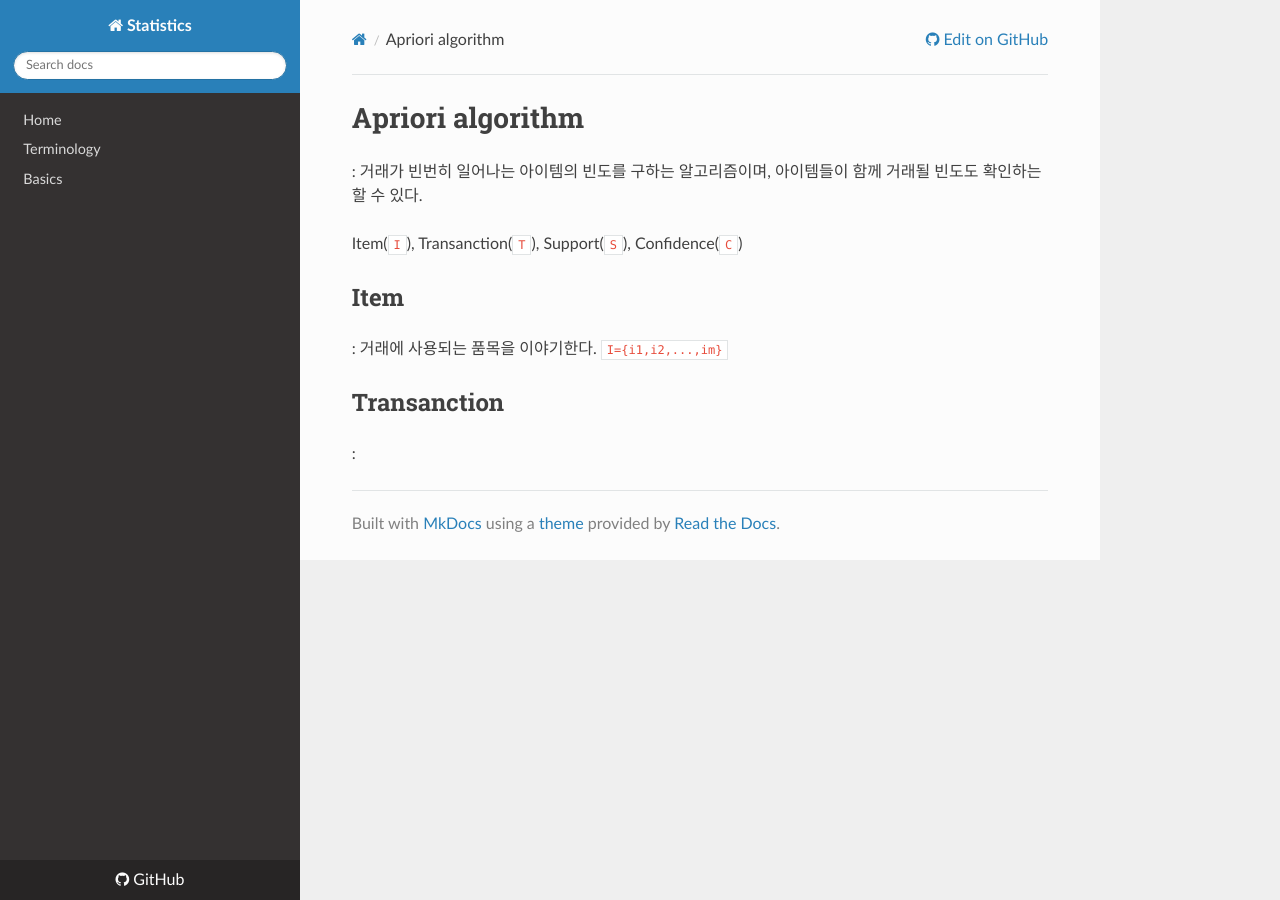
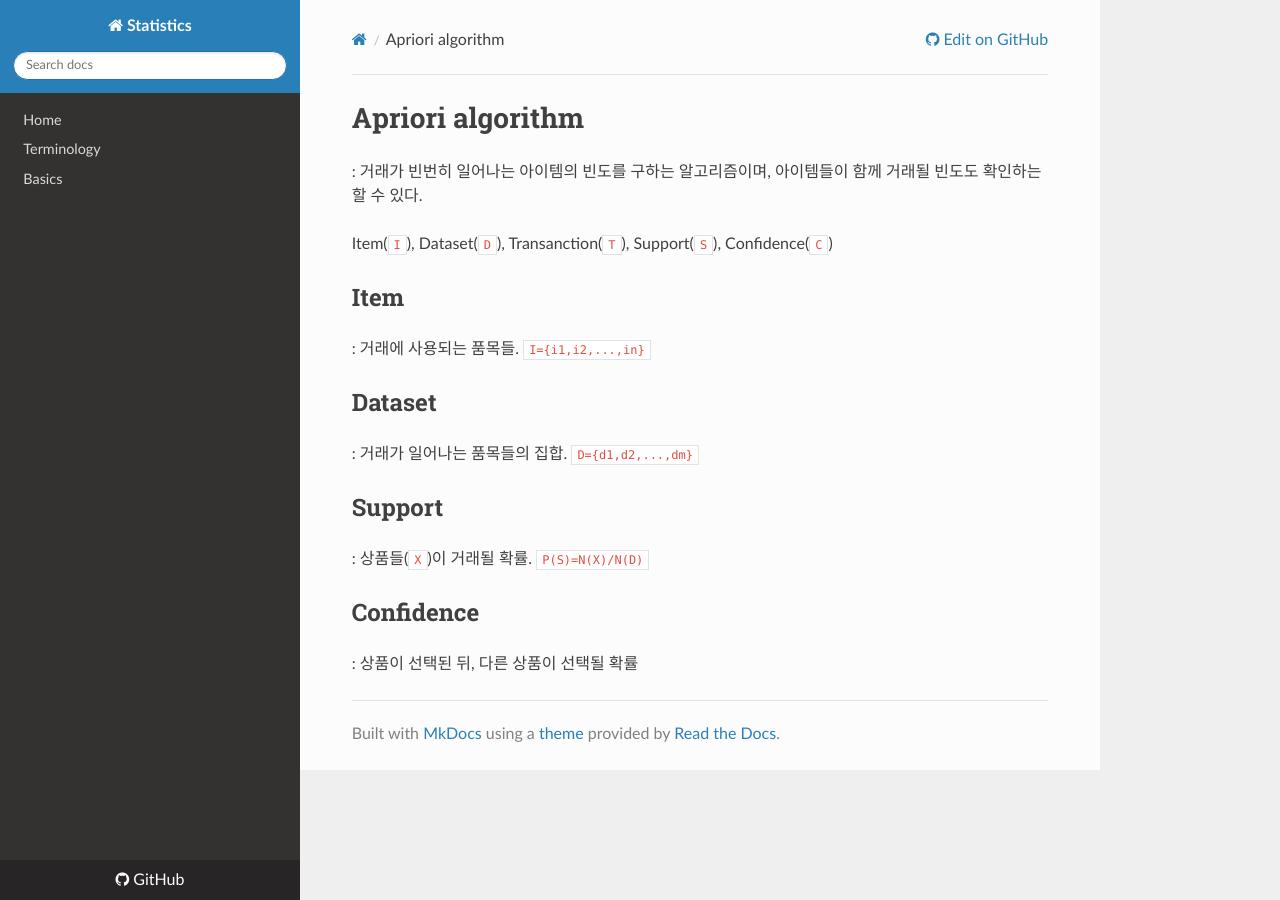
Before and after one commit to WonyoungCho/Statistics, an MkDocs documentation site: the page built from docs/algorithm.md, in a window 1280 px wide. Built offline with MkDocs 1.6.1, drawn with Linux system fonts in a browser that asks for light colours; nearby versions of some CDN libraries; old or Windows-style settings are respelled for this version of MkDocs.

Commit message:
Update algorithm.md

```diff
--- a/docs/algorithm.md
+++ b/docs/algorithm.md
@@ -1,10 +1,16 @@
 # Apriori algorithm
 : 거래가 빈번히 일어나는 아이템의 빈도를 구하는 알고리즘이며, 아이템들이 함께 거래될 빈도도 확인하는 할 수 있다.
 
-Item(`I`), Transanction(`T`), Support(`S`), Confidence(`C`)
+Item(`I`), Dataset(`D`), Transanction(`T`), Support(`S`), Confidence(`C`)
 
 ## Item
-: 거래에 사용되는 품목을 이야기한다. `I={i1,i2,...,im}`
+: 거래에 사용되는 품목들. `I={i1,i2,...,in}`
 
-## Transanction
-:
+## Dataset
+: 거래가 일어나는 품목들의 집합. `D={d1,d2,...,dm}`
+
+## Support
+: 상품들(`X`)이 거래될 확률. `P(S)=N(X)/N(D)`
+
+## Confidence
+:  상품이 선택된 뒤, 다른 상품이 선택될 확률
```
